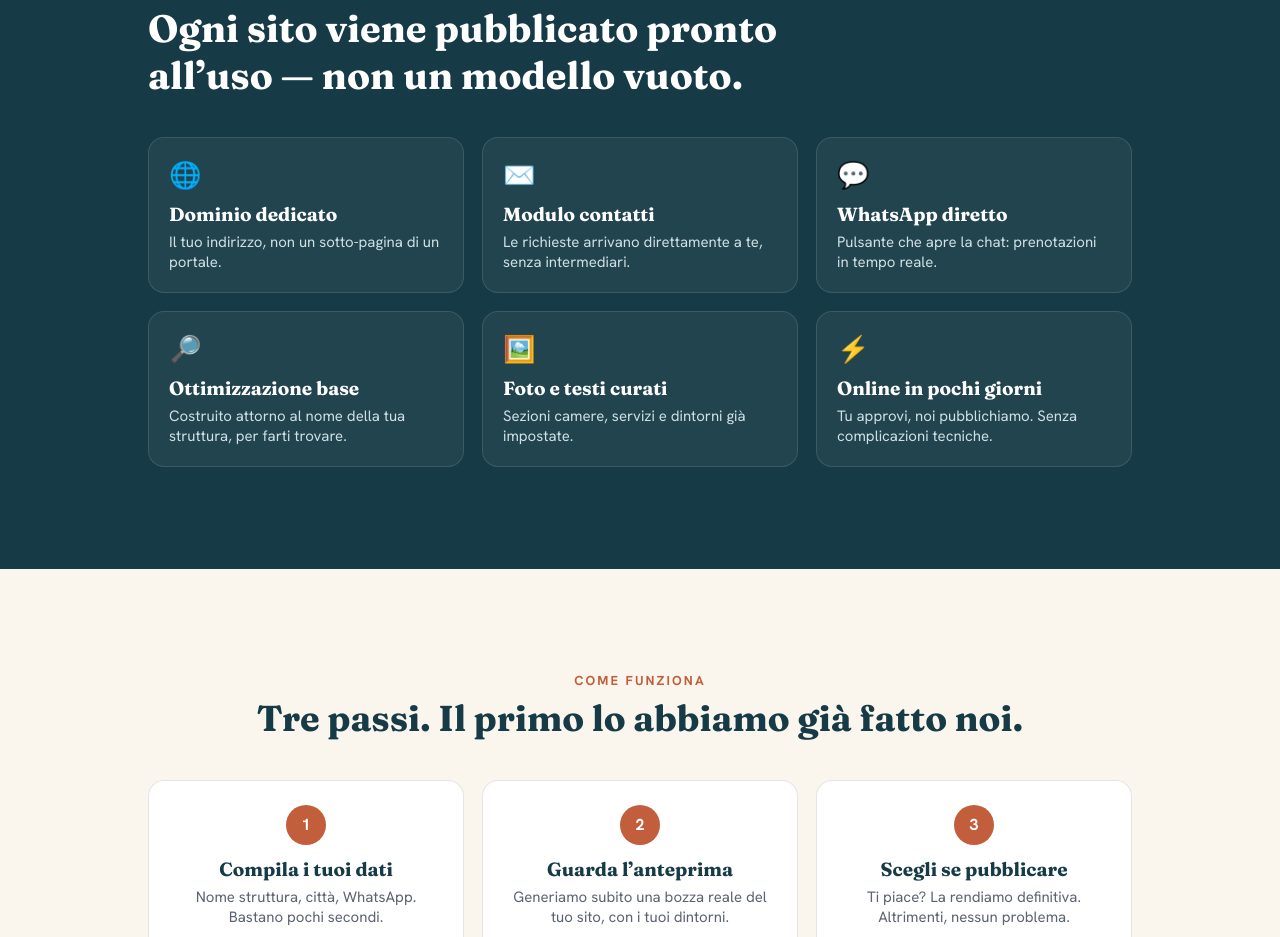
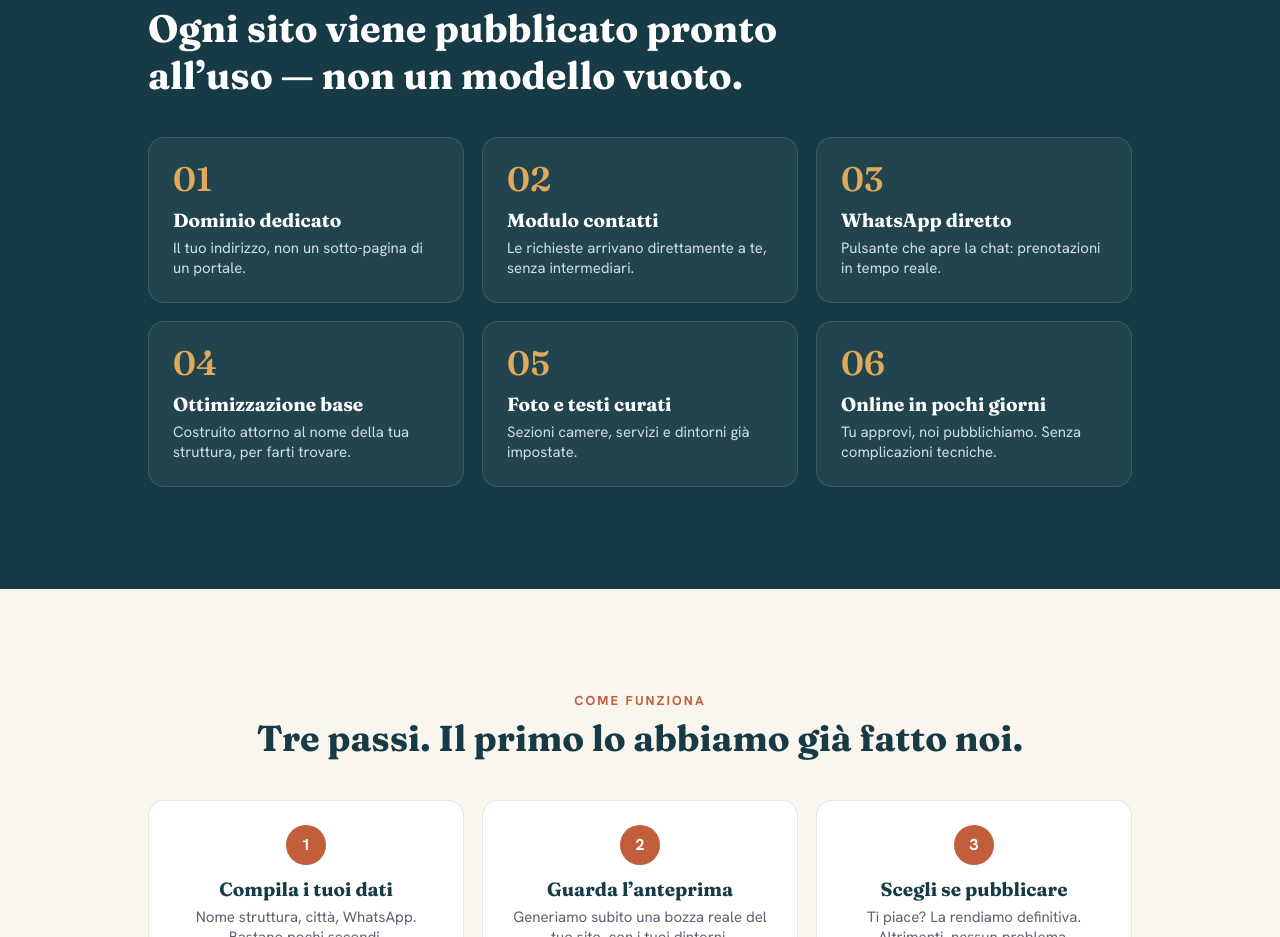
Before and after one commit to OniCodeSan/home, a Next.js app: page / in a window 1280 px wide. Shown: the part 1600-2537 px from the top of the page. Built offline with nearby package versions, Linux system fonts and the light colour scheme; no server answers.

Commit message:
Landing: numeri editoriali (01-06) al posto delle emoji nella griglia; rimossa emoji barra demo

```diff
--- a/src/app/demo/[slug]/page.tsx
+++ b/src/app/demo/[slug]/page.tsx
@@ -22,7 +22,7 @@ export default async function DemoPage({ params }: { params: { slug: string } })
   return (
     <>
       <div style={{ position: 'sticky', top: 0, zIndex: 50, background: '#163A46', color: '#fff', padding: '10px 16px', display: 'flex', alignItems: 'center', justifyContent: 'center', gap: 14, fontFamily: "'Hanken Grotesk', system-ui, sans-serif", fontSize: 14, flexWrap: 'wrap' }}>
-        <span>✨ Questo è un <strong>sito dimostrativo</strong> generato per te.</span>
+        <span>Questo è un <strong>sito dimostrativo</strong> generato per te.</span>
         <Link href="/richiedi-demo" style={{ color: '#E0A95C', fontWeight: 700 }}>Ti piace? Richiedi info →</Link>
       </div>
       <Compose config={config} />
--- a/src/app/page.tsx
+++ b/src/app/page.tsx
@@ -125,16 +125,16 @@ export default function Landing() {
           </h2>
           <div style={{ display: 'grid', gridTemplateColumns: 'repeat(auto-fit, minmax(240px, 1fr))', gap: 18 }}>
             {[
-              ['🌐', 'Dominio dedicato', 'Il tuo indirizzo, non un sotto-pagina di un portale.'],
-              ['✉️', 'Modulo contatti', 'Le richieste arrivano direttamente a te, senza intermediari.'],
-              ['💬', 'WhatsApp diretto', 'Pulsante che apre la chat: prenotazioni in tempo reale.'],
-              ['🔎', 'Ottimizzazione base', 'Costruito attorno al nome della tua struttura, per farti trovare.'],
-              ['🖼️', 'Foto e testi curati', 'Sezioni camere, servizi e dintorni già impostate.'],
-              ['⚡', 'Online in pochi giorni', 'Tu approvi, noi pubblichiamo. Senza complicazioni tecniche.'],
-            ].map(([ic, t, d]) => (
-              <div key={t} style={{ background: 'rgba(255,255,255,.05)', border: '1px solid rgba(255,255,255,.12)', borderRadius: 16, padding: 20 }}>
-                <div style={{ fontSize: 26 }}>{ic}</div>
-                <h3 style={{ fontFamily: serif, fontSize: 19, margin: '10px 0 6px' }}>{t}</h3>
+              ['Dominio dedicato', 'Il tuo indirizzo, non un sotto-pagina di un portale.'],
+              ['Modulo contatti', 'Le richieste arrivano direttamente a te, senza intermediari.'],
+              ['WhatsApp diretto', 'Pulsante che apre la chat: prenotazioni in tempo reale.'],
+              ['Ottimizzazione base', 'Costruito attorno al nome della tua struttura, per farti trovare.'],
+              ['Foto e testi curati', 'Sezioni camere, servizi e dintorni già impostate.'],
+              ['Online in pochi giorni', 'Tu approvi, noi pubblichiamo. Senza complicazioni tecniche.'],
+            ].map(([t, d], i) => (
+              <div key={t} style={{ background: 'rgba(255,255,255,.05)', border: '1px solid rgba(255,255,255,.12)', borderRadius: 16, padding: 24 }}>
+                <div style={{ fontFamily: serif, fontSize: 34, fontWeight: 600, color: C.gold, lineHeight: 1 }}>{String(i + 1).padStart(2, '0')}</div>
+                <h3 style={{ fontFamily: serif, fontSize: 19, margin: '12px 0 6px' }}>{t}</h3>
                 <p style={{ color: '#cfe0e4', fontSize: 15, margin: 0 }}>{d}</p>
               </div>
             ))}
```
